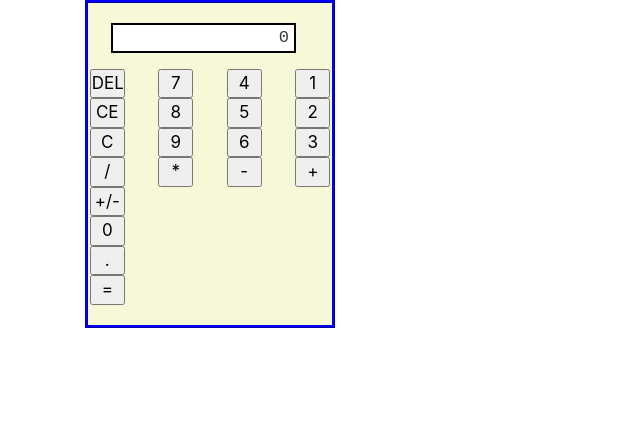
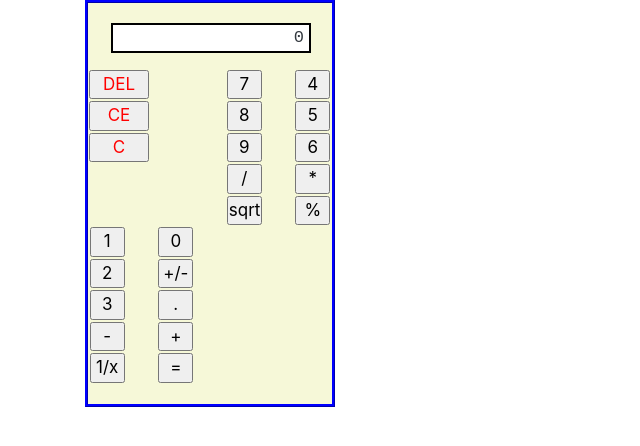
Before and after one commit to dbriceno10/primera-calculadora, a website: page index.html in a window 1280 px wide. Shown: the whole page, without its empty margins (0-640 px from the left). Drawn offline with Linux system fonts and the light colour scheme.

Commit message:
agregadas funciones raiz, porcentaje e inverso

```diff
--- a/css/style.css
+++ b/css/style.css
@@ -1,17 +1,39 @@
+/* html {
+    font-size: 62.5%;
+} */
 /*aspectos generales: bordes y color de fondo de calculadora*/
-.calculator { border: 3px blue ridge; width: 250px;text-align: center;
+.calculator {
+    border: 3px blue ridge;
+    width: 250px;
+    text-align: center;
     background-color: #f6f8d8;
     padding-top: 20px;
     padding-bottom: 20px;
+    /* margin: 0 auto; */
 }
 
 /*pantalla de visualización: bordes, posición, color de fondo, estilo letra.*/
-#display-calculator { width: 185px; border: 2px black solid; text-align: right;
-      position: relative; left: 23px;  padding: 0px 5px;
-      background-color: white; font-family: "courier new";
-      overflow: hidden;}
+#display-calculator {
+    width: 200px;
+    border: 2px black solid;
+    text-align: right;
+    position: relative;
+    left: 23px;
+    padding: 0px 5px;
+    background-color: white;
+    font-family: "courier new";
+      /* overflow:scroll; */
+    overflow: hidden;
+    }
 
 /*botones normales: anchura y margen*/
-.calculator [type=button] { width: 35px; padding: 0;  }
+.calculator [type=button] {
+    width: 35px;
+    padding: 0;
+    margin: 1px;
+}
 /*botones especiales*/
-.calculadora input.largo { color: red; width: 60px; }
+.calculator input.largo {
+    color: red;
+    width: 60px;
+}
--- a/index.html
+++ b/index.html
@@ -5,7 +5,7 @@
     <meta http-equiv="X-UA-Compatible" content="IE=edge">
     <meta name="viewport" content="width=device-width, initial-scale=1.0">
     <title>Calculadora</title>
-    <!-- <link rel="stylesheet" href="./css/normalize.css"> -->
+    <link rel="stylesheet" href="./css/normalize.css">
     <link rel="stylesheet" href="./css/bootstrap.min.css">
     <link rel="stylesheet" href="./css/style.css">
 </head>
@@ -19,33 +19,41 @@
           </div>
           <div class="row">
             <div class="col-md-3">
-              <input type="button" value="DEL" id="btn-del" onclick="btnDel()">
-              <input type="button" value="CE" id="btn-ce" onclick="btnCe()">
-              <input type="button" value="C" id="btn-c" onclick="btnC()">
-              <input type="button" value="/" id="btn-/" onclick= "operation('/')">
+              <input type="button" class="largo" value="DEL" id="btn-del" onclick="btnDel()">
+              <input type="button" class="largo" value="CE" id="btn-ce" onclick="btnCe()">
+              <input type="button" class="largo" value="C" id="btn-c" onclick="btnC()">
+
+            </div>
+            <div class="col-md-3">
+
             </div>
             <div class="col-md-3">
               <input type="button" value="7" id="btn-7" onclick="captureBtn('7')">
               <input type="button" value="8" id="btn-8" onclick="captureBtn('8')">
               <input type="button" value="9" id="btn-9" onclick="captureBtn('9')">
-              <input type="button" value="*" id="btn-*" onclick="operation('*')">
+              <input type="button" value="/" id="btn-/" onclick= "operation('/')">
+              <input type="button" value="sqrt" id="sqrt" onclick="sqrtBtn()" />
             </div>
             <div class="col-md-3">
               <input type="button" value="4" id="btn-4" onclick="captureBtn('4')">
               <input type="button" value="5" id="btn-5" onclick="captureBtn('5')">
               <input type="button" value="6" id="btn-6" onclick="captureBtn('6')">
-              <input type="button" value="-" id="btn--" onclick="operation('-')">
+              <input type="button" value="*" id="btn-*" onclick="operation('*')">
+              <input type="button" value="%" id="porcent" onclick="porcentBtn()" />
             </div>
             <div class="col-md-3">
               <input type="button" value="1" id="btn-1" onclick="captureBtn('1')">
               <input type="button" value="2" id="btn-2" onclick="captureBtn('2')">
               <input type="button" value="3" id="btn-3" onclick="captureBtn('3')">
-              <input type="button" value="+" id="btn-+" onclick="operation('+')">
+              <input type="button" value="-" id="btn--" onclick="operation('-')">
+              <input type="button" value="1/x" id="inverse" onclick="inverseBtn()" />
+
             </div>
             <div class="col-md-3">
+              <input type="button" value="0" id="btn-0" onclick="captureBtn('0')">
               <input type="button" value="+/-" id="btn-+/-" onclick="changeSig()">
-              <input type="button" value="0" id="btn-0" onclick="captureBtn('0')">
               <input type="button" value="." id="btn-." onclick="captureBtn('.')">
+              <input type="button" value="+" id="btn-+" onclick="operation('+')">
               <input type="button" value="=" id="btn-=" onclick="equal()">
             </div>
           </div>
--- a/js/main.js
+++ b/js/main.js
@@ -40,22 +40,18 @@ const operation = (operator) => {
     hiddenNumber = saveDisplay //Guardamos el primer número que se escribe o número en espera
     currentOp = operator //Guardamos el tipo de operación
     init = true //inicializar pantalla
+    float = false //antes estaba en equal
 }
 
 const equal = () => {
-    float = false
+    // float = false
     let auxSolve //para guardar la operación
     let solve // para guardar la solución de la operación
     if (currentOp == "false") {//no hay ninguna operación pendiente
         console.log("sin operaciones pendientes, estado: " + currentOp)
         display.innerHTML = saveDisplay //nos limitamos a mostrar lo que hay en pantalla
     } else {
-        if (saveDisplay == ".") {
-            saveDisplay = 0
-        }
-        if (hiddenNumber == ".") {
-            hiddenNumber = 0
-        }
+        decimalToCero()
         if (currentOp == "/" && ((hiddenNumber == 0 && saveDisplay == 0) || saveDisplay == 0)) {
             display.innerHTML= "INDETERMINATE"
             setTimeout( () => {
@@ -77,10 +73,55 @@ const equal = () => {
             saveDisplay = solve
             currentOp = "false"
             init = true
+            float = false
         }
     }
 }
 
+const sqrtBtn = () => {
+    decimalToCero()
+    saveDisplay = Math.sqrt(saveDisplay)
+    display.innerHTML = saveDisplay
+    currentOp = "false"
+    init = true
+    float = false
+}
+
+const porcentBtn = () => {
+    decimalToCero()
+    saveDisplay = saveDisplay / 100
+    display.innerHTML = saveDisplay
+    equal()
+    init = true
+    float = false
+}
+
+const inverseBtn = () => {
+    decimalToCero()
+    if ( saveDisplay == 0) {
+        display.innerHTML= "INDETERMINATE"
+        setTimeout( () => {
+            display.innerHTML = "0"
+            saveDisplay = "0"
+            float = false
+            init = true
+            hiddenNumber = 0
+            currentOp = "false"
+            auxSolve = 0
+            solve = 0
+        }, 2000)
+    } else {
+    //let aux = Number(saveDisplay)
+    let aux = parseFloat(saveDisplay)
+    aux = (1 / aux)
+    //saveDisplay = String(aux)
+    saveDisplay = aux.toString()
+    display.innerHTML = saveDisplay
+    init = true
+    float = false
+    console.log(saveDisplay)
+    }
+}
 const btnC = () => {
     display.innerHTML= "CLEAR ALL"
     setTimeout( () => {
@@ -92,5 +133,15 @@ const btnC = () => {
     currentOp = "false"
     auxSolve = 0
     solve = 0
-    }, 2000)
+    }, 1000)
 }
+
+const decimalToCero = () => {
+    //es para evitar obtener NaN cuando solo se le pase un puto decimal, hará que se interprete como un cero
+    if (saveDisplay == ".") {
+        saveDisplay = 0
+    }
+    if (hiddenNumber == ".") {
+        hiddenNumber = 0
+    }
+}
```
